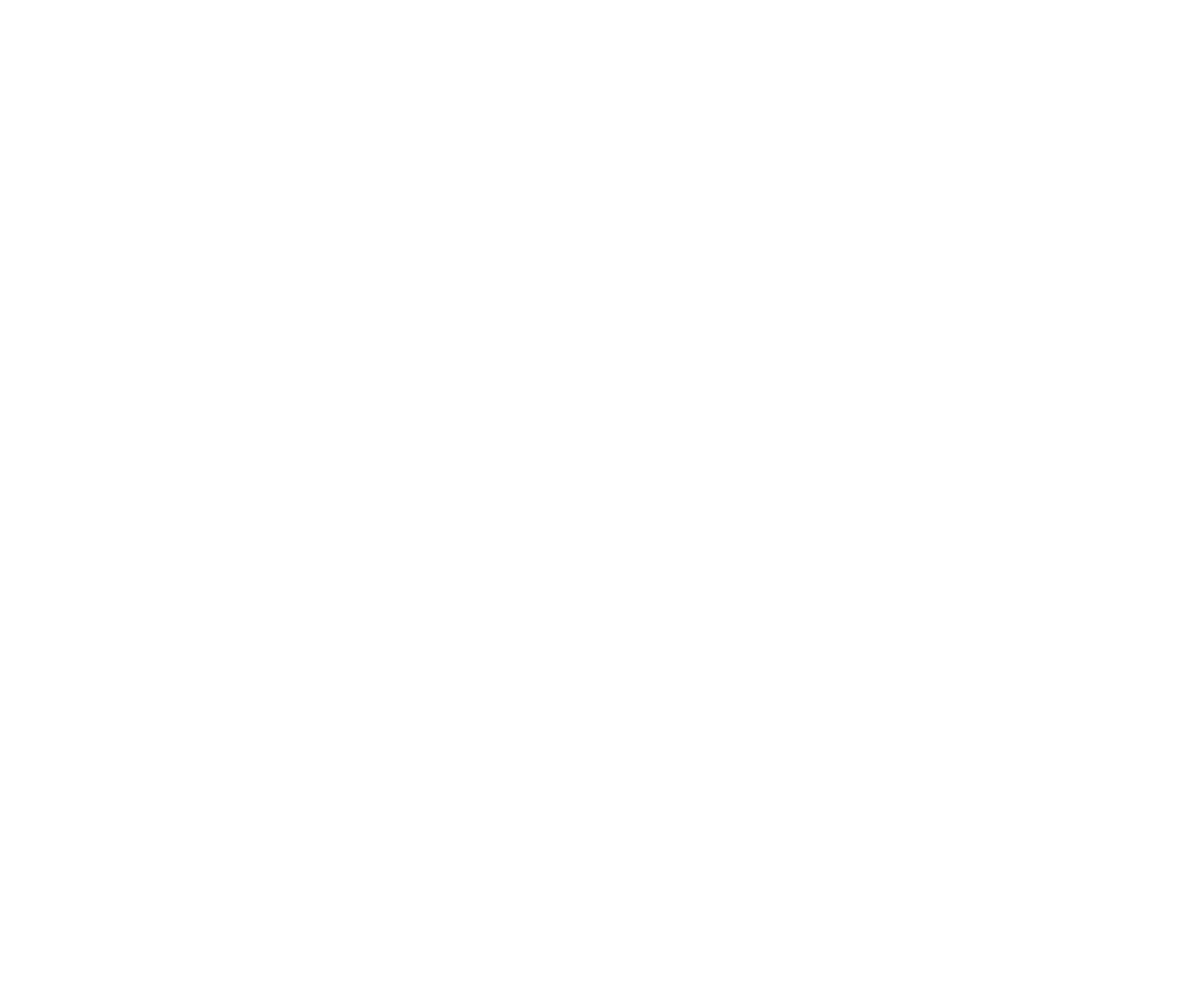
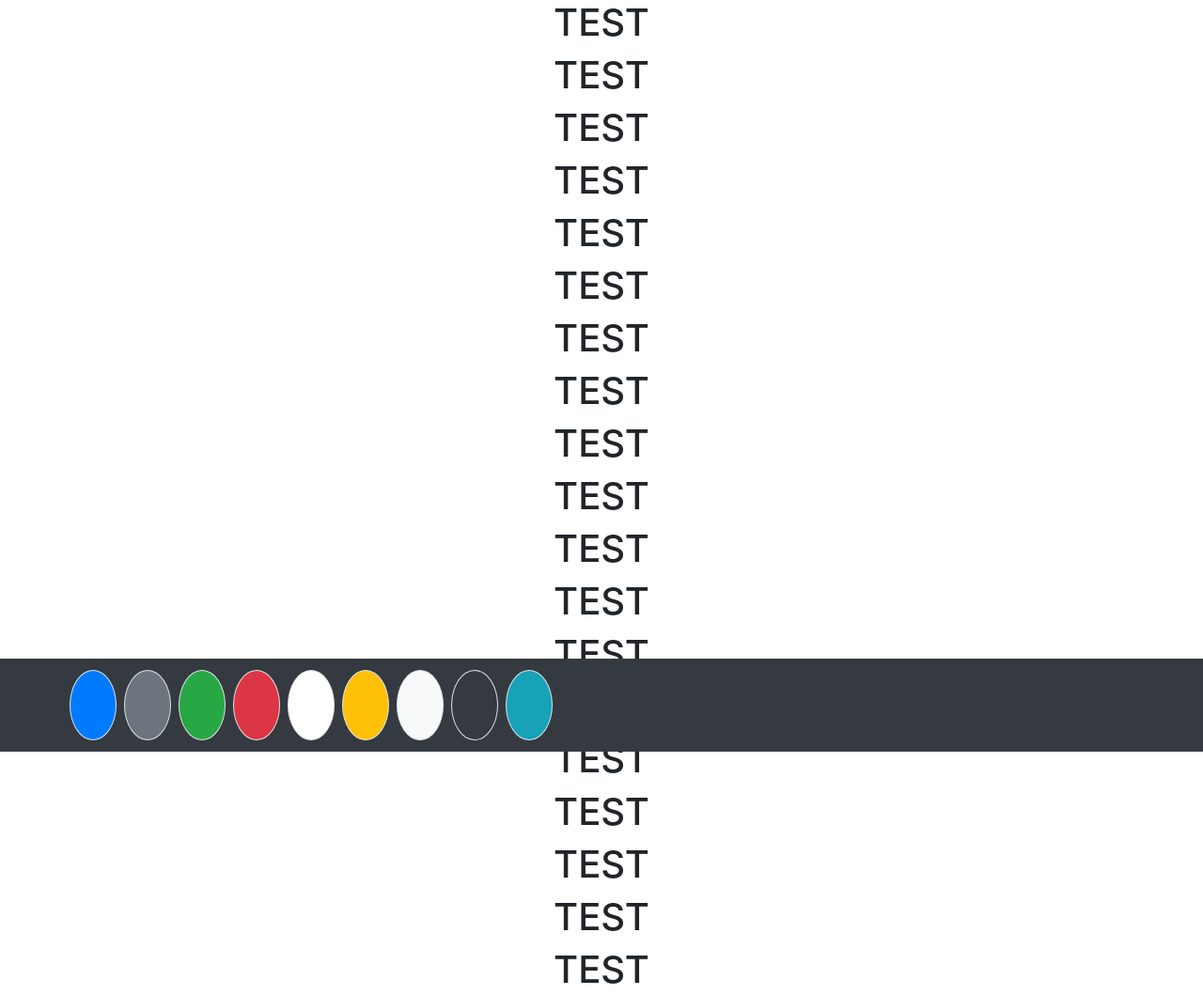
Before and after one commit to FiveEightyEight/colorBlock, a plain HTML site: page index.html in a window 1280 px wide. Shown: the top 1059 px of the page at 94% size. Before the commit the page ends 800 px from the top, so only its background shows below. Drawn offline with nearby package versions, Linux system fonts and the light colour scheme.

Commit message:
testing html and css classes

```diff
--- a/index.html
+++ b/index.html
@@ -12,6 +12,64 @@
 </head>
 
 <body>
+    <div class='text-center'>
+        <h1>TEST</h1>
+        <h1>TEST</h1>
+        <h1>TEST</h1>
+        <h1>TEST</h1>
+        <h1>TEST</h1>
+        <h1>TEST</h1>
+        <h1>TEST</h1>
+        <h1>TEST</h1>
+        <h1>TEST</h1>
+        <h1>TEST</h1>
+        <h1>TEST</h1>
+        <h1>TEST</h1>
+        <h1>TEST</h1>
+        <h1>TEST</h1>
+        <h1>TEST</h1>
+        <h1>TEST</h1>
+        <h1>TEST</h1>
+        <h1>TEST</h1>
+        <h1>TEST</h1>
+        <h1>TEST</h1>
+        <h1>TEST</h1>
+        <h1>TEST</h1>
+        <h1>TEST</h1>
+        <h1>TEST</h1>
+        <h1>TEST</h1>
+        <h1>TEST</h1>
+        <h1>TEST</h1>
+        <h1>TEST</h1>
+        <h1>TEST</h1>
+        <h1>TEST</h1>
+        <h1>TEST</h1>
+        <h1>TEST</h1>
+        <h1>TEST</h1>
+        <h1>TEST</h1>
+        <h1>TEST</h1>
+        <h1>TEST</h1>
+
+    </div>
+
+
+    <nav class="center navbar fixed-bottom navbar-light bg-dark">
+
+        <section class='container js-color-palette'>
+            <article class='row text-center'>
+                <a class='m-1 rounded-circle border bg-primary col-sm-3 col-md' style='height: 75px; width: 50px'></a>
+                <a class='m-1 rounded-circle border bg-secondary col-sm-3 col-md' style='height: 75px; width: 50px'></a>
+                <a class='m-1 rounded-circle border bg-success col-sm-3 col-md' style='height: 75px; width: 50px'></a>
+                <a class='m-1 rounded-circle border bg-danger col-sm-3 col-md' style='height: 75px; width: 50px'></a>
+                <a class='m-1 rounded-circle border bg-white col-sm-3 col-md' style='height: 75px; width: 50px'></a>
+                <a class='m-1 rounded-circle border bg-warning col-sm-3 col-md' style='height: 75px; width: 50px'></a>
+                <a class='m-1 rounded-circle border bg-light col-sm-3 col-md' style='height: 75px; width: 50px'></a>
+                <a class='m-1 rounded-circle border bg-dark col-sm-3 col-md' style='height: 75px; width: 50px'></a>
+                <a class='m-1 rounded-circle border bg-info col-sm-3 col-md' style='height: 75px; width: 50px'></a>
+            </article>
+        </section>
+    </nav>
+
 
     <script src="https://code.jquery.com/jquery-3.3.1.slim.min.js" integrity="sha384-q8i/X+965DzO0rT7abK41JStQIAqVgRVzpbzo5smXKp4YfRvH+8abtTE1Pi6jizo"
         crossorigin="anonymous"></script>
```
